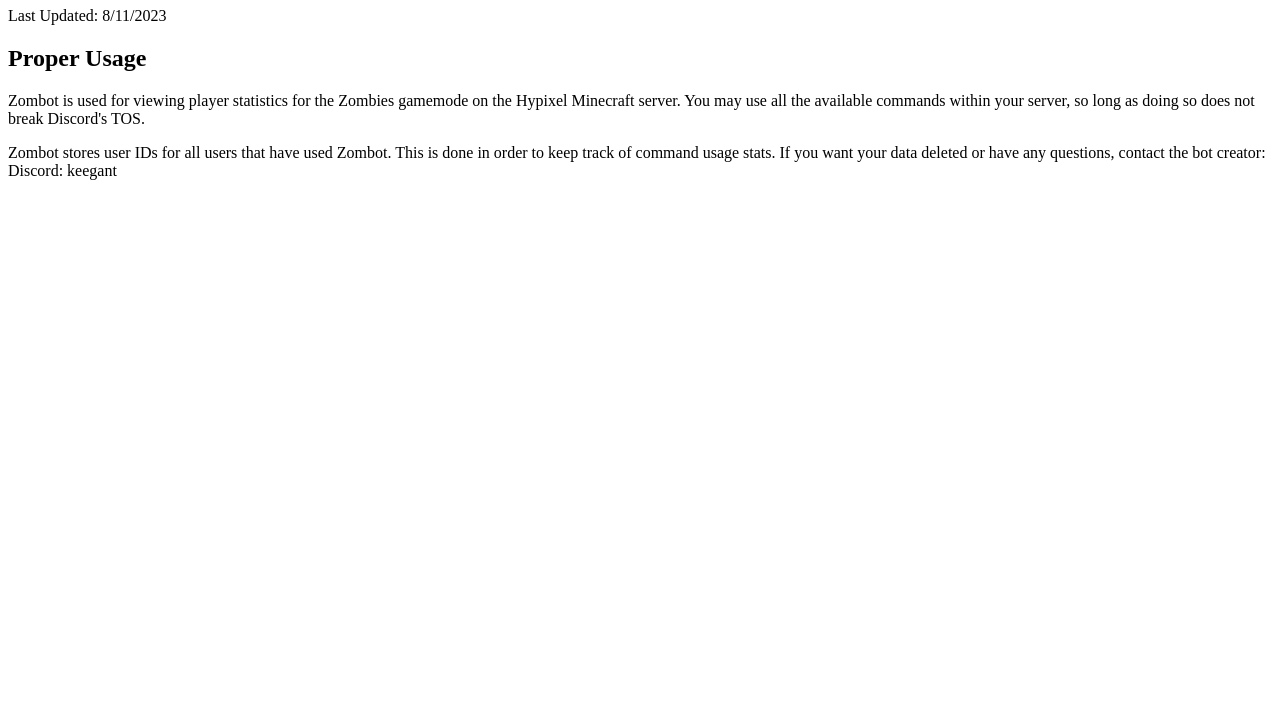
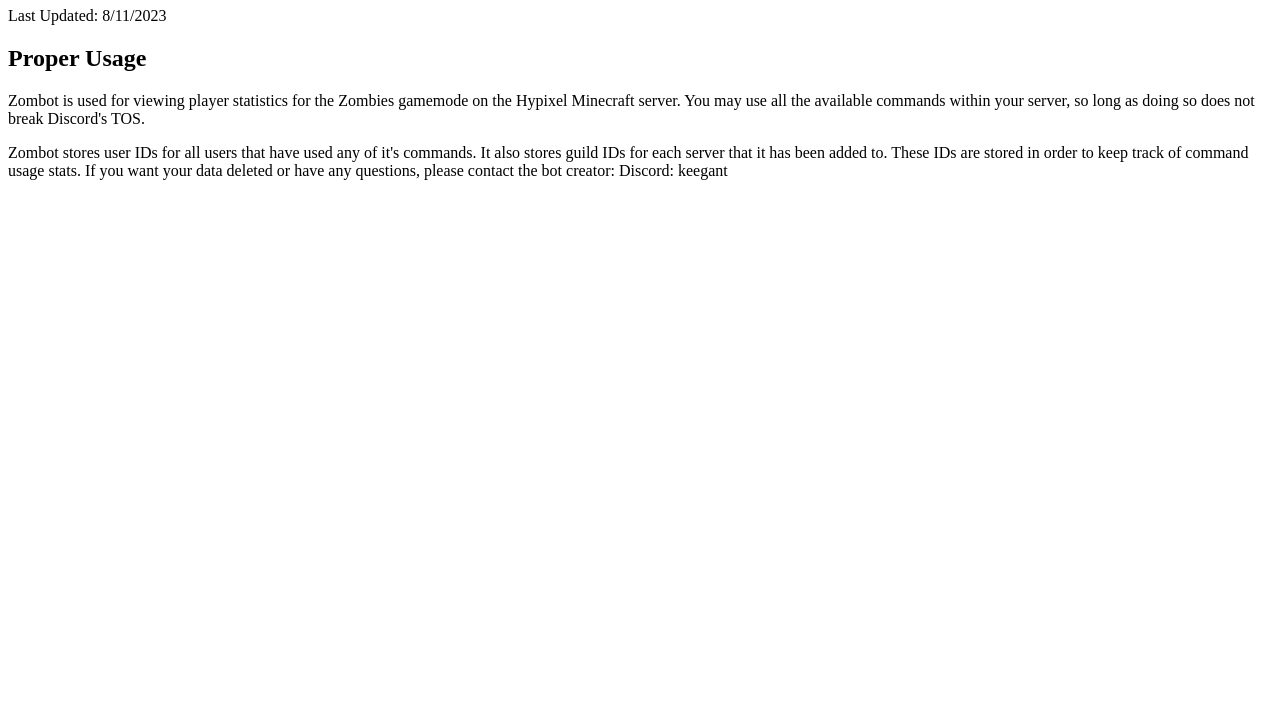
Before and after one commit to Keegan-T/Zombot-TOS, a plain HTML site: page index.html in a window 1280 px wide. Shown: the part 73-800 px from the top of the page. Drawn offline with Linux system fonts and the light colour scheme.

Commit message:
Updated TOS

```diff
--- a/index.html
+++ b/index.html
@@ -11,8 +11,8 @@
     <h2>Proper Usage</h2>
     <p>Zombot is used for viewing player statistics for the Zombies gamemode on the Hypixel Minecraft server. You may use all the available commands within your server, so long as doing so does not break Discord's TOS.</p>
     <p>
-        Zombot stores user IDs for all users that have used Zombot. This is done in order to keep track of command usage stats.
-        If you want your data deleted or have any questions, contact the bot creator:
+        Zombot stores user IDs for all users that have used any of it's commands. It also stores guild IDs for each server that it has been added to. These IDs are stored in order to keep track of command usage stats.
+        If you want your data deleted or have any questions, please contact the bot creator:
         Discord: keegant
     </p>
 </body>
```
